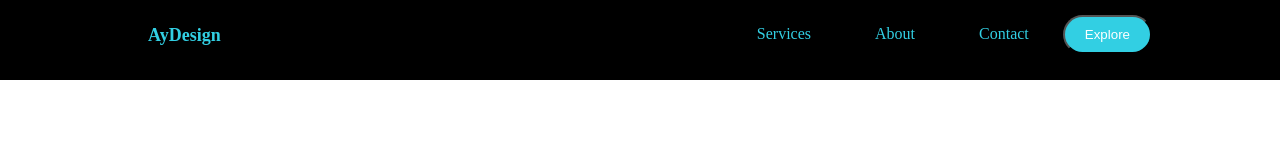
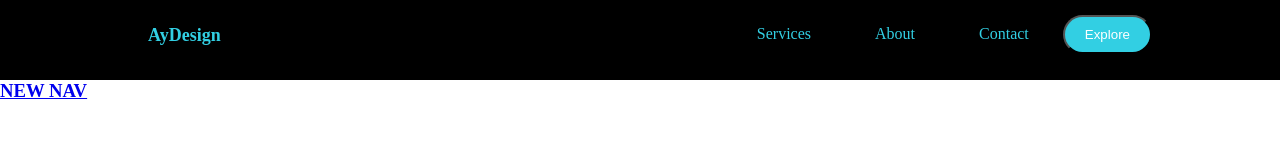
Before and after one commit to wagzyAyo/navbar, a plain HTML site: page index.html in a window 1280 px wide. Drawn offline with Linux system fonts and the light colour scheme.

Commit message:
new structure

```diff
--- a/nav1/index.html
+++ b/index.html
@@ -25,4 +25,5 @@
   </header>
 <script src="app.js" type="text/javaScript" lang="javaScript"></script>
 </body>
+<h3> <a href="the nav/index.html"> NEW NAV </a></h3>
 </html>
```
Also changed, not shown: app.js (renamed from nav1/app.js), style.css (renamed from nav1/style.css), 2 other files.
